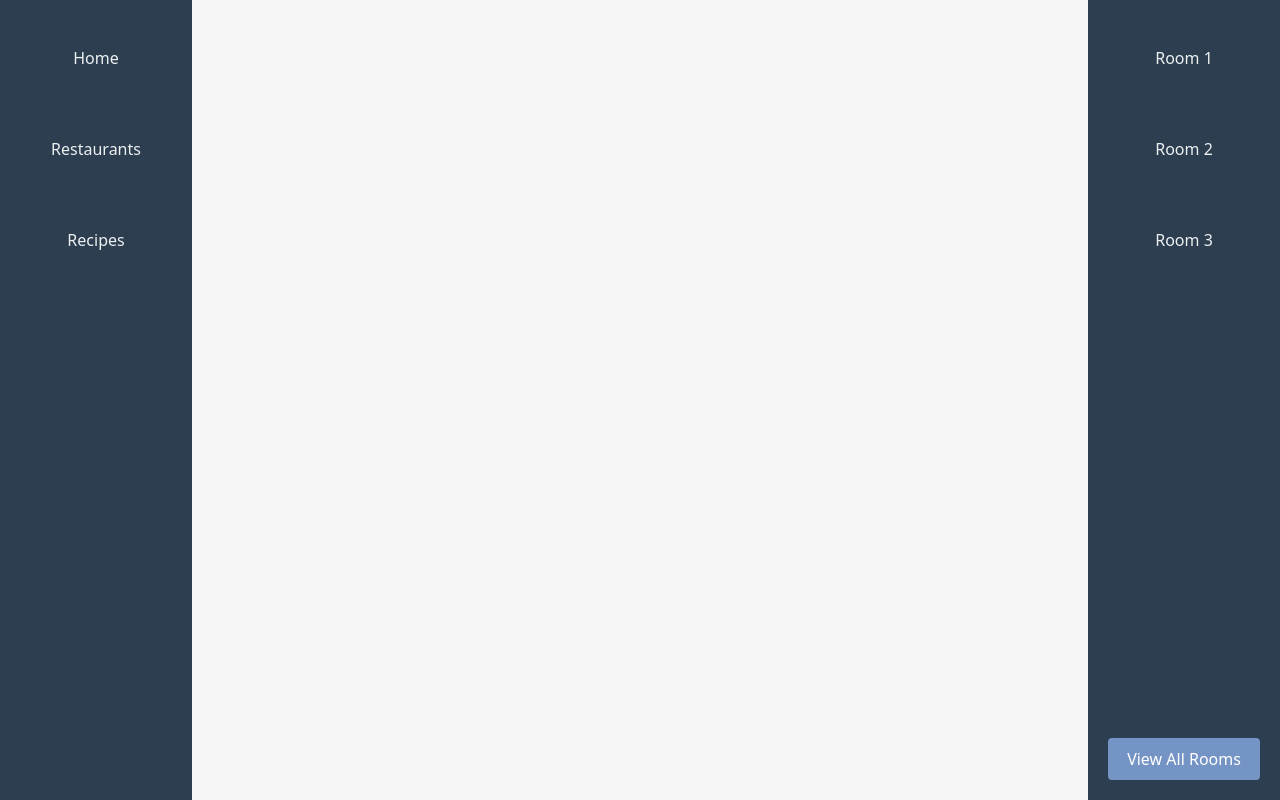
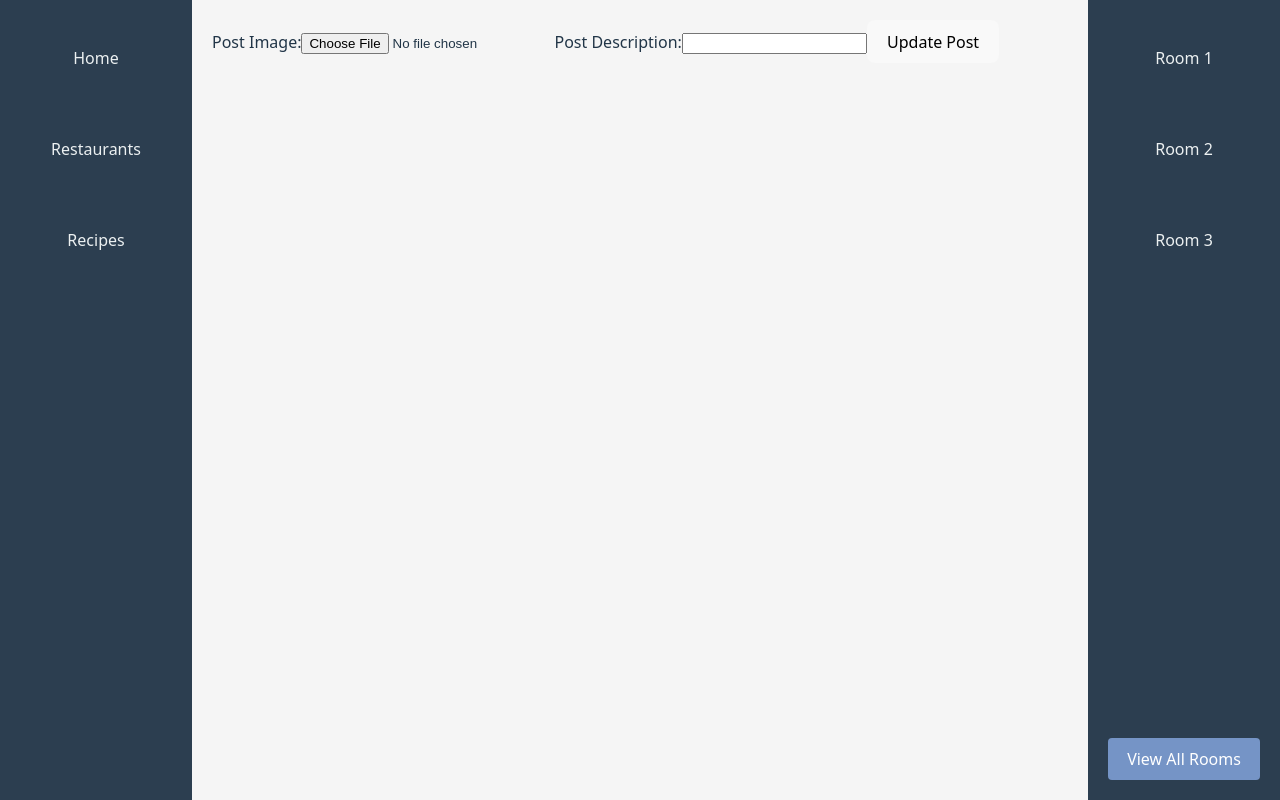
Before and after one commit to ManarSwar97/TasteTogether-Frontend, a React (Vite) app: page /update/1 in a window 1280 px wide. Built offline with nearby package versions, Linux system fonts and the light colour scheme; no server answers.

Commit message:
update post functionality

```diff
--- a/src/App.jsx
+++ b/src/App.jsx
@@ -5,12 +5,10 @@ import Home from './pages/Home'
 import './App.css'
 import SignIn from './pages/SignIn'
 import MainHome from './pages/MainHome'
-
 import NewPost from './pages/NewPost'
-
+import UpdatePost from './pages/UpdatePost'
 import Sidebar from './components/SideBar'
 import RoomSidebar from './components/RoomSidebar'
-
 import { CheckSession } from './services/Auth'
 
 const App = () => {
@@ -65,6 +63,8 @@ const checkToken = async () => {
           <Route path="/register" element={<Register />} />
           <Route path="/main" element={<MainHome user={user} posts={posts} />} />
           <Route path="/new" element={<NewPost addPost={addPost} />} />
+          <Route path="/update/:post_id" element={<UpdatePost addPost={addPost}/>} />
+
         </Routes>
       </main>
     <RoomSidebar />
--- a/src/components/Post.jsx
+++ b/src/components/Post.jsx
@@ -4,14 +4,15 @@ const Post = ({ post }) => {
   <div className="post-card">
     <img src={`http://localhost:3001/uploads/${post.postImage}`} alt="Post" />
     <p style={{ color: 'black' }}>{post.postDescription}</p>
-      <Link to="/update">
+
+    <Link to={`/update/${post._id}`}>
       <button>Edit Post</button>
     </Link>
-      <Link to="/delete">
+
+    <Link to={`/delete/${post._id}`}>
       <button>Delete Post</button>
     </Link>
   </div>
 )
 }
-
 export default Post
--- a/src/pages/MainHome.jsx
+++ b/src/pages/MainHome.jsx
@@ -17,6 +17,8 @@ const MainHome = ({user}) => {
 
     fetchPosts()
   }, [])
+
+
   return (
     <div className="main-home">
       <div className="add-post">
--- a/src/pages/UpdatePost.jsx
+++ b/src/pages/UpdatePost.jsx
@@ -1,13 +1,27 @@
-import { useState } from "react"
+import { useState, useEffect } from "react"
 import axios from 'axios'
-import { useNavigate } from "react-router-dom"
+import { useNavigate, useParams } from "react-router-dom"
 const UpdatePost = ({ addPost }) =>{
-    let navigate = useNavigate()
     const initialState = {
         postImage: '',
         postDescription: '',
     }
     const [postState, setPostState] = useState(initialState)
+    let navigate = useNavigate()
+    const { post_id } = useParams()
+
+
+    useEffect(()=>{
+      const getPost = async() =>{
+        const response = await axios.get(`http://localhost:3001/posts/${post_id}`)
+        setPostState({
+          postImage: '',
+          postDescription: response.data.postDescription
+        })
+      }
+      getPost()
+    }, [post_id])
+
     const handleChange = (event) => {
         const { id, value, files } = event.target
         setPostState({
@@ -19,12 +33,14 @@ const UpdatePost = ({ addPost }) =>{
 const handleSubmit = async (event) => {
   event.preventDefault()
   const formData = new FormData()
+    if (postState.postImage) {
       formData.append('postImage', postState.postImage)
+    }
       formData.append('postDescription', postState.postDescription)
 
     const token = localStorage.getItem('token')
 
-  const response = await axios.post('http://localhost:3001/posts', formData, {
+    const response = await axios.put(`http://localhost:3001/posts/${post_id}`, formData, {
       headers: {
         'Content-Type': 'multipart/form-data',
         Authorization: `Bearer ${token}`
@@ -32,6 +48,7 @@ const handleSubmit = async (event) => {
     })
   const newPost = response.data
   addPost(newPost)
+  console.log(newPost)
   setPostState(initialState)
   navigate('/main')
 
@@ -51,7 +68,7 @@ const handleSubmit = async (event) => {
         onChange={handleChange}
         value={postState.postDescription}
       />
-      <button type="submit">Create Post</button>
+      <button type="submit">Update Post</button>
     </form>
   )
 }
```
Lines whose indentation alone changed are shown as unchanged.
